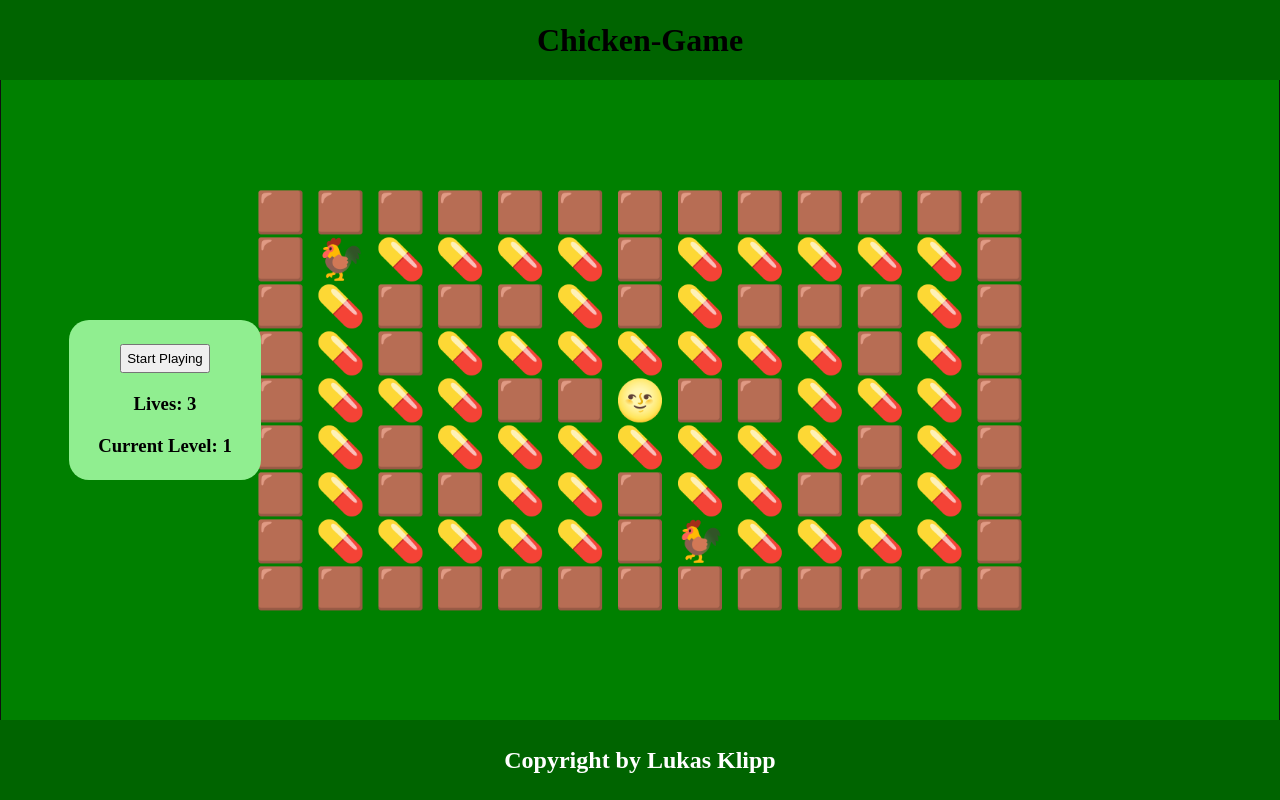
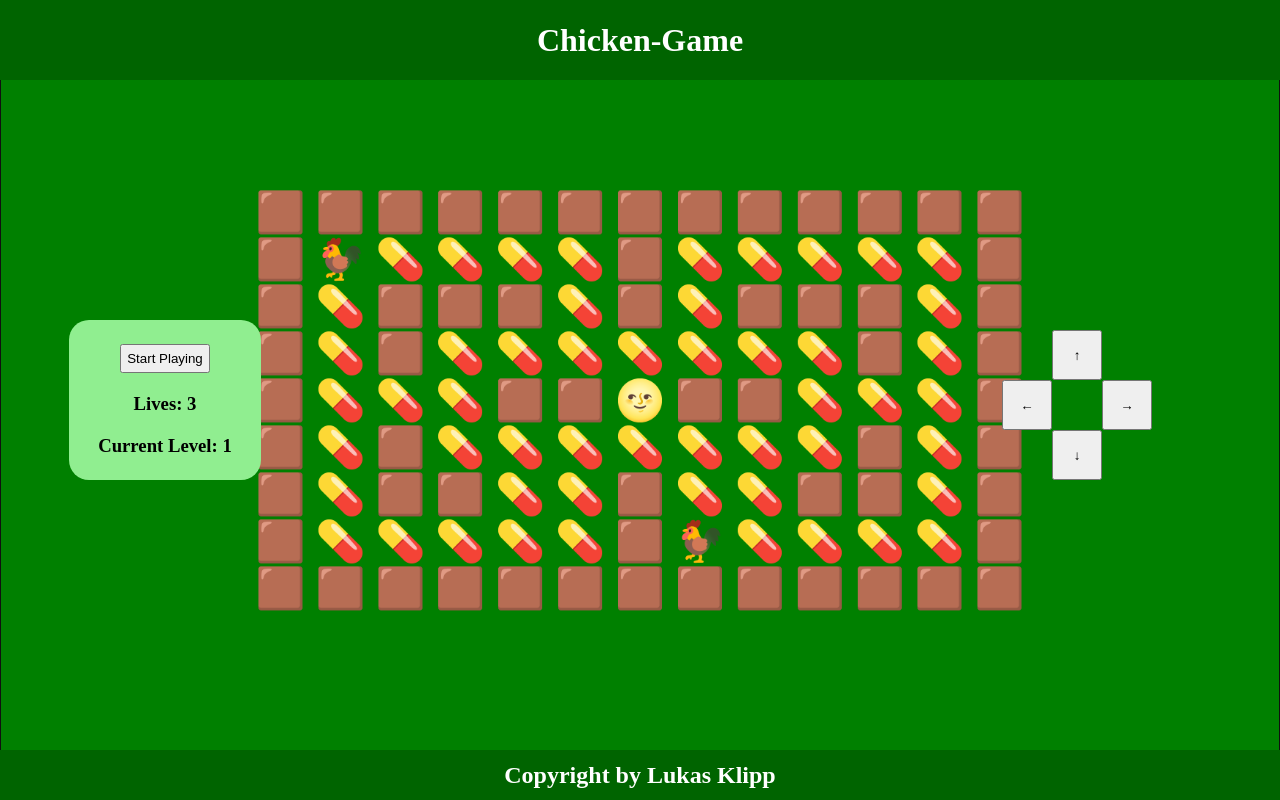
Before and after one commit to Inelukas/Chicken-Game, a React (Create React App) app: page / in a window 1280 px wide. Built offline with nearby package versions, Linux system fonts and the light colour scheme.

Commit message:
added buttons

```diff
--- a/src/App.js
+++ b/src/App.js
@@ -4,6 +4,14 @@ import { Header } from "./components/Header/Header";
 import { Footer } from "./components/Footer/Footer";
 import { useState } from "react";
 import { Info } from "./components/Info/Info";
+import styled from "styled-components";
+
+const StyledBox = styled.div`
+  display: "flex";
+  justifycontent: "center";
+  alignitems: "flex-start";
+  paddingtop: "10%";
+`;
 
 function App() {
   const [gameOn, setGameOn] = useState(false);
@@ -37,6 +45,7 @@ function App() {
     <>
       <GlobalStyle />
       <Header />
+      <StyledBox>
         <Info
           lives={lives}
           level={level}
@@ -68,6 +77,7 @@ function App() {
             {lost ? "🐓Game Over🐓" : "Game Won 🌝"}
           </div>
         )}
+      </StyledBox>
       <Footer />
     </>
   );
--- a/src/components/Footer/Footer.js
+++ b/src/components/Footer/Footer.js
@@ -1,15 +1,24 @@
 import styled from "styled-components";
 
 const StyledFooter = styled.footer`
-  display: grid;
-  place-content: center;
   position: fixed;
-  bottom: 0px;
+  bottom: 0;
   width: 100%;
-  height: 10%;
+  height: 50px;
   background: darkgreen;
+  display: flex;
+  justify-content: center;
+  align-items: center;
   color: white;
-  z-index: 2;
+  font-size: 1rem;
+
+  @media (max-width: 900px) {
+    font-size: 0.8rem;
+  }
+
+  @media (max-width: 600px) {
+    font-size: 0.7rem;
+  }
 `;
 
 export function Footer() {
--- a/src/components/GlobalStyles/GlobalStyles.js
+++ b/src/components/GlobalStyles/GlobalStyles.js
@@ -1,21 +1,28 @@
 import { createGlobalStyle } from "styled-components";
 
 export const GlobalStyle = createGlobalStyle`
-
-
-
   * {
     margin: 0;
     padding: 0;
     box-sizing: border-box;
   }
 
-
-
   html, body {
     width: 100%;
     height: 100%;
+    background: green;
+    font-size: 16px;
+
+    @media (max-width: 1200px) {
+      font-size: 15px;
+    }
+
+    @media (max-width: 900px) {
+      font-size: 14px;
+    }
+
+    @media (max-width: 600px) {
+      font-size: 12px;
+    }
   }
-
-
 `;
--- a/src/components/Header/Header.js
+++ b/src/components/Header/Header.js
@@ -1,14 +1,29 @@
 import styled from "styled-components";
 
 const StyledHeader = styled.header`
-  display: grid;
-  place-content: center;
+  display: flex;
+  justify-content: center;
+  align-items: center;
   position: fixed;
   top: 0px;
   width: 100%;
   height: 10%;
   background: darkgreen;
   z-index: 3;
+  text-align: center;
+
+  h1 {
+    font-size: 2rem;
+    color: white;
+
+    @media (max-width: 900px) {
+      font-size: 1.5rem;
+    }
+
+    @media (max-width: 600px) {
+      font-size: 1.2rem;
+    }
+  }
 `;
 
 export function Header() {
--- a/src/components/Info/Info.js
+++ b/src/components/Info/Info.js
@@ -19,6 +19,17 @@ export const StyledInfo = styled.div`
   button {
     padding: 5px;
   }
+
+  @media screen and (max-width: 1200px) {
+    transform: scale(0.9);
+    bottom: 10%;
+    left: 35vw;
+    margin: 0%;
+    z-index: 3;
+    gap: 5px;
+    height: 10%;
+    width: 30%;
+  }
 `;
 
 export function Info({ lives, level, onGameOn, gameOn }) {
--- a/src/components/Matrix/Matrix.js
+++ b/src/components/Matrix/Matrix.js
@@ -4,12 +4,89 @@ import { matrixes, positions } from "../../lib/data";
 
 const StyledMatrix = styled.div`
   display: grid;
-  position: absolute;
   place-content: center;
-  width: 100%;
-  height: 100%;
+  width: 100vw;
+  height: 100vh;
   font-size: 40px;
   background: green;
+  overflow: hidden;
+
+  @media (max-width: 1200px) {
+    font-size: 36px;
+  }
+
+  @media (max-width: 900px) {
+    font-size: 30px;
+  }
+
+  @media (max-width: 600px) {
+    font-size: 24px;
+  }
+
+  p {
+    display: flex;
+    justify-content: center;
+    margin: 0;
+
+    @media (max-width: 600px) {
+      font-size: 20px;
+    }
+  }
+`;
+
+const StyledButtons = styled.div`
+  position: absolute;
+  right: 10vw;
+  bottom: 40vh;
+  font-size: 50px;
+
+  div {
+    position: relative;
+    width: 150px;
+    height: 150px;
+
+    button {
+      width: 50px;
+      height: 50px;
+      position: absolute;
+    }
+
+    .up {
+      top: 0px;
+      left: 50px;
+    }
+
+    .down {
+      bottom: 0px;
+      left: 50px;
+    }
+
+    .left {
+      top: 50px;
+      left: 0px;
+    }
+
+    .right {
+      top: 50px;
+      right: 0px;
+    }
+  }
+
+  @media (max-width: 1200px) {
+    transform: scale(0.8);
+    right: 2vw;
+  }
+
+  @media (max-width: 900px) {
+    transform: scale(0.6);
+    bottom: 7vh;
+    right: 10vw;
+  }
+
+  @media (max-width: 600px) {
+    bottom: 18vh;
+    right: 37vw;
+  }
 `;
 
 export function Matrix({
@@ -212,7 +289,7 @@ export function Matrix({
   ]);
 
   function handleMove(event) {
-    const currentKey = event.key;
+    const currentKey = typeof event === "string" ? event : event.key;
 
     const possibleMove = checkPossibleMove(currentKey, currentPlayerPosition);
     if (possibleMove) {
@@ -266,6 +343,7 @@ export function Matrix({
   }, [map]);
 
   return (
+    <>
       <StyledMatrix ref={matrixRef} tabIndex={0} onKeyDown={handleMove}>
         {map.map((row, index) => {
           return (
@@ -294,5 +372,22 @@ export function Matrix({
           );
         })}
       </StyledMatrix>
+      <StyledButtons>
+        <div>
+          <button className="up" onClick={() => handleMove("ArrowUp")}>
+            ↑
+          </button>
+          <button className="left" onClick={() => handleMove("ArrowLeft")}>
+            ←
+          </button>
+          <button className="right" onClick={() => handleMove("ArrowRight")}>
+            →
+          </button>
+          <button className="down" onClick={() => handleMove("ArrowDown")}>
+            ↓
+          </button>
+        </div>
+      </StyledButtons>
+    </>
   );
 }
```
Lines whose indentation alone changed are shown as unchanged.
